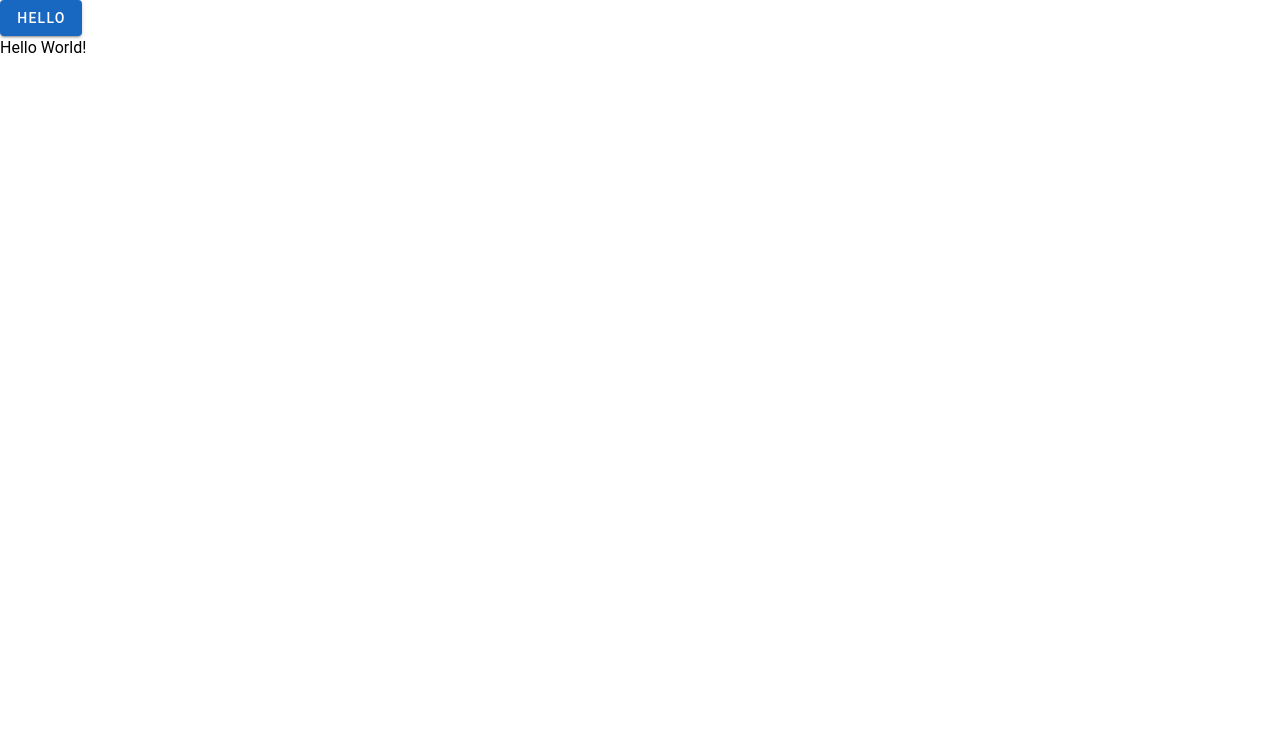
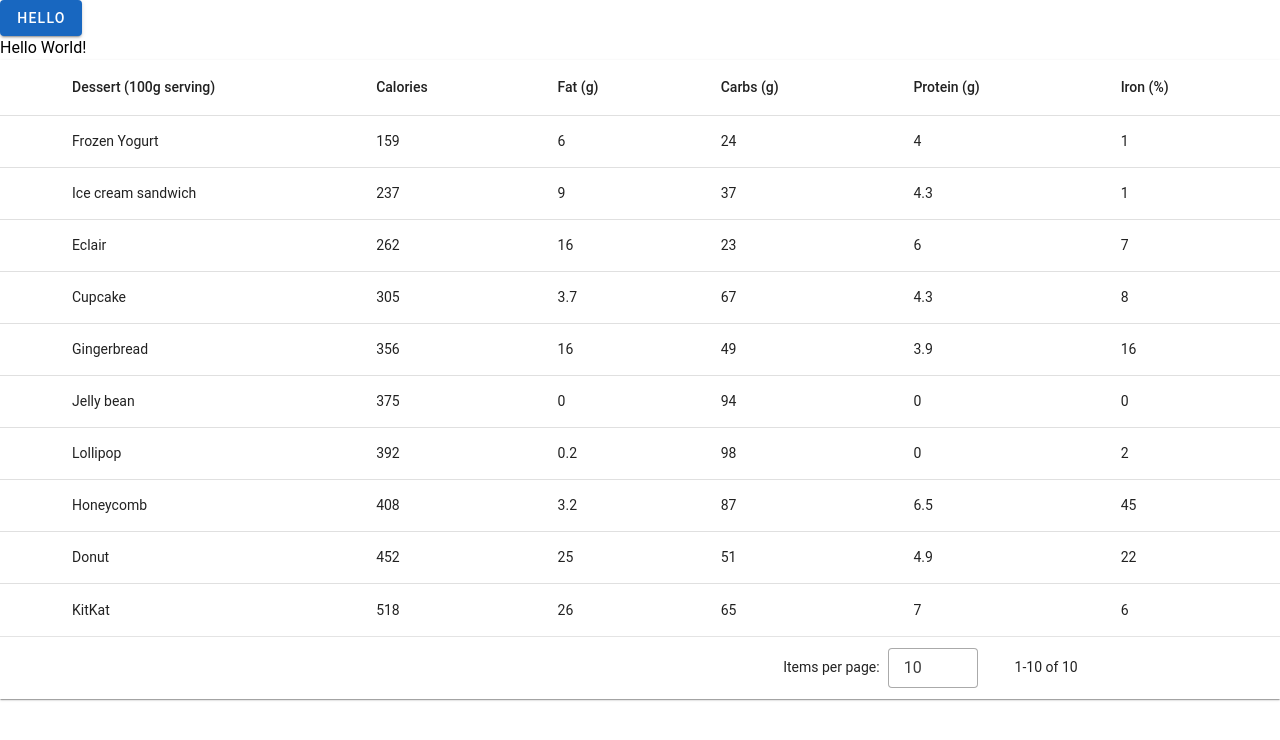
Before and after one commit to mrVandermond/dashboard, a Vue app: page / in a window 1280 px wide. Shown: the top 740 px of the page. Built offline with nearby package versions, Linux system fonts and the light colour scheme; no server answers.

Commit message:
создал папочку компонента, тыкаю таблицу

```diff
--- a/src/App.vue
+++ b/src/App.vue
@@ -1,5 +1,6 @@
 <script setup lang="ts">
 import { RouterView } from "vue-router";
+
 </script>
 
 <template>
--- /dev/null
+++ b/src/components/tablevue.vue
@@ -0,0 +1,115 @@
+<template>
+  {{ dataTable }}
+  <v-data-table
+    v-model="selected"
+    :headers="headers"
+    :items="desserts"
+    item-value="name"
+    show-select
+    class="elevation-1"
+  >
+
+  </v-data-table>
+</template>
+<script setup lang="ts">
+import { ref } from 'vue'
+  const selected = ref([]);
+  const headers = ref([
+          {
+            title: 'Dessert (100g serving)',
+            align: 'start',
+            sortable: false,
+            key: 'name',
+          },
+          { title: 'Calories', key: 'calories' },
+          { title: 'Fat (g)', key: 'fat' },
+          { title: 'Carbs (g)', key: 'carbs' },
+          { title: 'Protein (g)', key: 'protein' },
+          { title: 'Iron (%)', key: 'iron' },
+        ])
+  const desserts = ref([
+          {
+            name: 'Frozen Yogurt',
+            calories: 159,
+            fat: 6.0,
+            carbs: 24,
+            protein: 4.0,
+            iron: 1,
+          },
+          {
+            name: 'Ice cream sandwich',
+            calories: 237,
+            fat: 9.0,
+            carbs: 37,
+            protein: 4.3,
+            iron: 1,
+          },
+          {
+            name: 'Eclair',
+            calories: 262,
+            fat: 16.0,
+            carbs: 23,
+            protein: 6.0,
+            iron: 7,
+          },
+          {
+            name: 'Cupcake',
+            calories: 305,
+            fat: 3.7,
+            carbs: 67,
+            protein: 4.3,
+            iron: 8,
+          },
+          {
+            name: 'Gingerbread',
+            calories: 356,
+            fat: 16.0,
+            carbs: 49,
+            protein: 3.9,
+            iron: 16,
+          },
+          {
+            name: 'Jelly bean',
+            calories: 375,
+            fat: 0.0,
+            carbs: 94,
+            protein: 0.0,
+            iron: 0,
+          },
+          {
+            name: 'Lollipop',
+            calories: 392,
+            fat: 0.2,
+            carbs: 98,
+            protein: 0,
+            iron: 2,
+          },
+          {
+            name: 'Honeycomb',
+            calories: 408,
+            fat: 3.2,
+            carbs: 87,
+            protein: 6.5,
+            iron: 45,
+          },
+          {
+            name: 'Donut',
+            calories: 452,
+            fat: 25.0,
+            carbs: 51,
+            protein: 4.9,
+            iron: 22,
+          },
+          {
+            name: 'KitKat',
+            calories: 518,
+            fat: 26.0,
+            carbs: 65,
+            protein: 7,
+            iron: 6,
+          },
+        ]);
+</script>
+<style >
+
+</style>
--- a/src/main.ts
+++ b/src/main.ts
@@ -21,9 +21,9 @@
 const firebaseApp = initializeApp(firebaseConfig);
 const DB = getDatabase(firebaseApp);
 
-void set(ref(DB, 'users/2'), {
-  name: 'name',
-  surname: 'surname',
+void set(ref(DB, 'users/4'), {
+  name: 'piton',
+  surname: 'boevoy',
 });
 
 const vuetify = createVuetify();
--- a/src/views/HomeView.vue
+++ b/src/views/HomeView.vue
@@ -1,5 +1,10 @@
+<script setup lang="ts">
+  import  TableVue  from "@/components/tablevue.vue"
+</script>
+
 <template>
   <main>
     Hello World!
   </main>
+  <TableVue/>
 </template>
```
